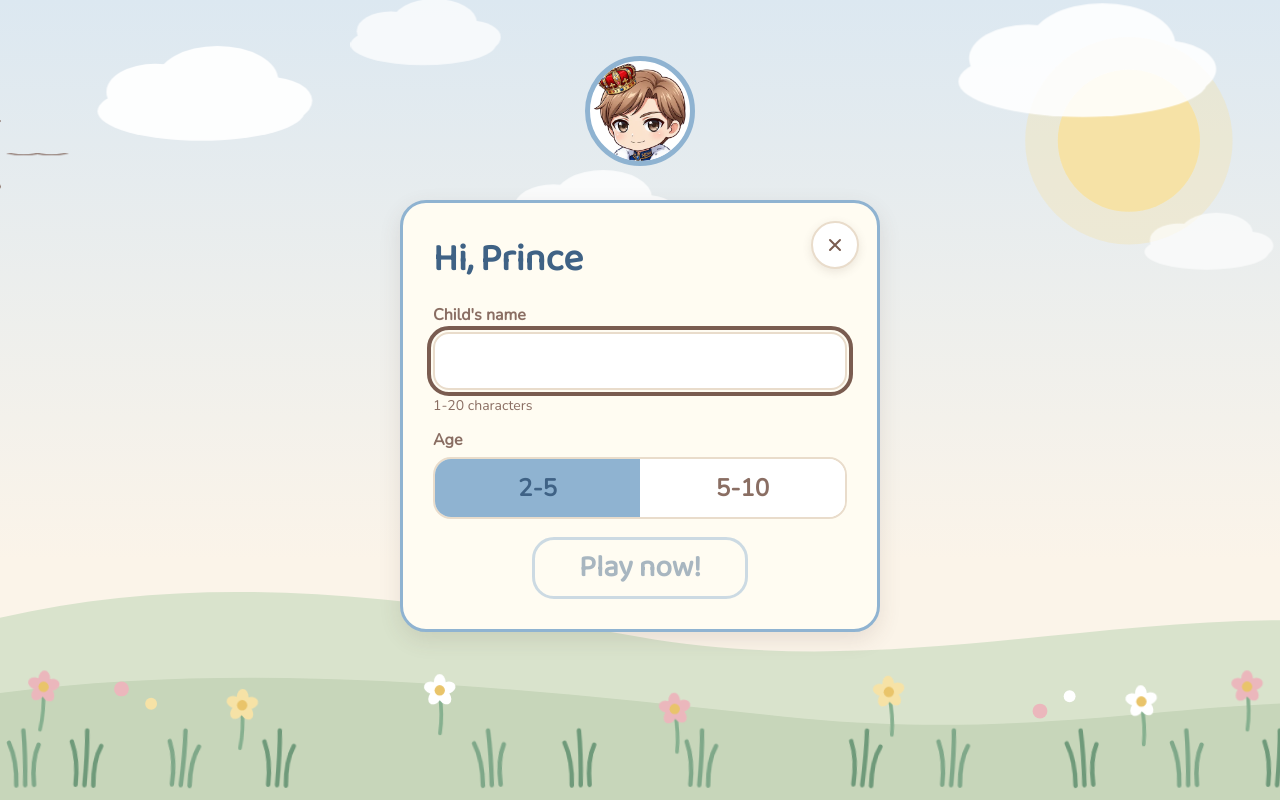
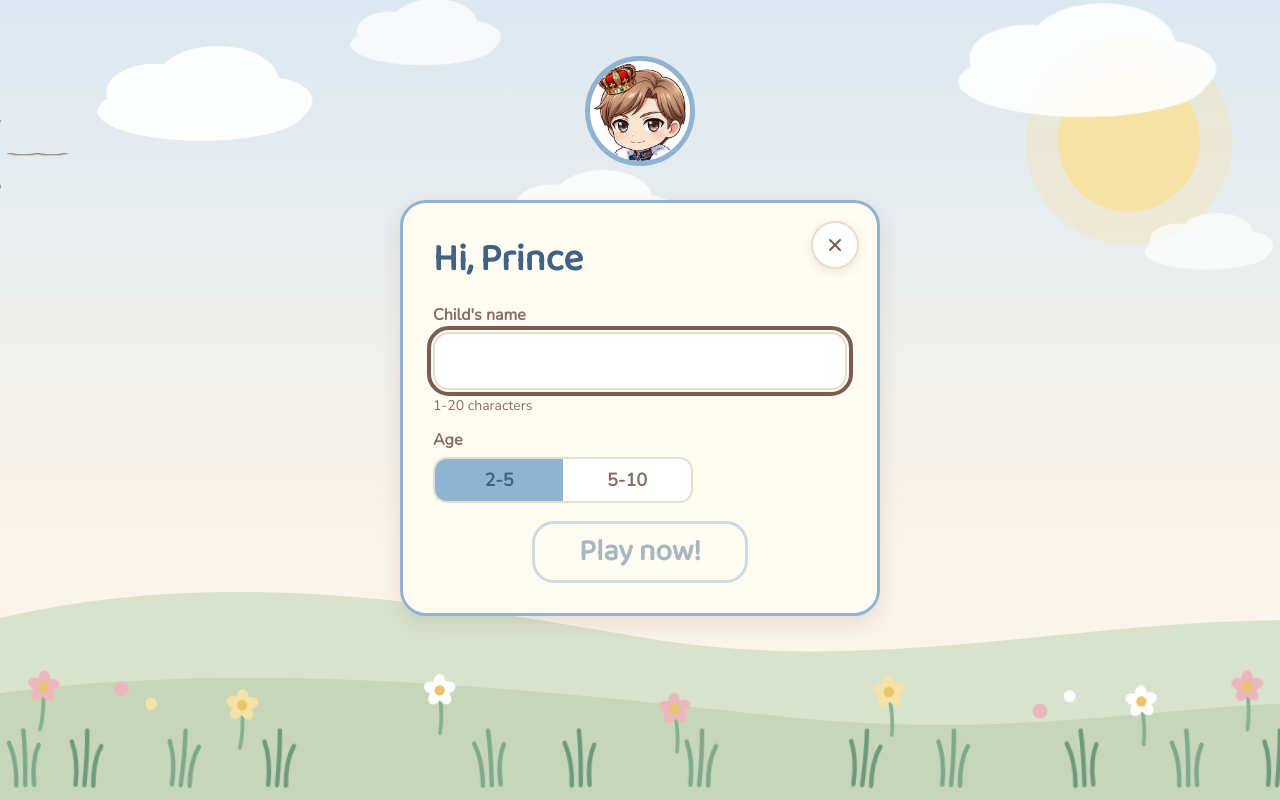
Before and after one commit to ThanhPhat1080/child-mini-game-global, a Next.js app: page /play/guest in a window 1280 px wide. Both pictures are taken after a click on the button "Boy". Built offline with nearby package versions, Linux system fonts and the light colour scheme.

Commit message:
fix(guest): smaller age switch
Co-Authored-By: Claude Haiku 5.5 <noreply@anthropic.com>

```diff
--- a/app/play/guest/guest.module.css
+++ b/app/play/guest/guest.module.css
@@ -38,8 +38,8 @@
 .input { width: 100%; height: 58px; font: 700 24px 'Nunito', sans-serif; padding: 12px 18px; border-radius: 16px; border: 2px solid #e9dccb; background: #fff; color: #5a4038; user-select: text; -webkit-user-select: text; }
 .input:focus-visible { outline: 4px solid #7a5c50; outline-offset: 2px; }
 .hint { font-size: 14px; color: #8a6e63; margin: 6px 0 0; min-height: 18px; }
-.seg { display: flex; border-radius: 18px; overflow: hidden; border: 2px solid #e9dccb; }
-.segBtn { flex: 1; height: 58px; font: 700 24px 'Nunito', sans-serif; border: 0; background: #fff; color: #8a6e63; cursor: pointer; }
+.seg { display: flex; width: 260px; border-radius: 14px; overflow: hidden; border: 2px solid #e9dccb; }
+.segBtn { flex: 1; height: 42px; font: 700 18px 'Nunito', sans-serif; border: 0; background: #fff; color: #8a6e63; cursor: pointer; }
 .segBtn:focus-visible { outline: 4px solid #7a5c50; outline-offset: -4px; }
 .segOn { background: #8fb3d1; color: #3f6285; }
 .formGirl .segOn { background: #e59aa1; color: #9a4550; }
```
